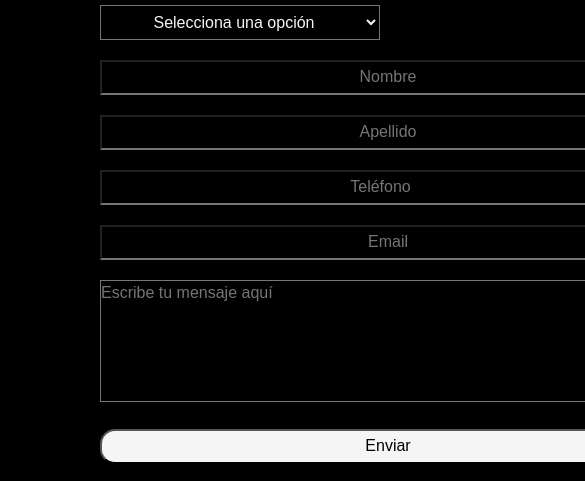
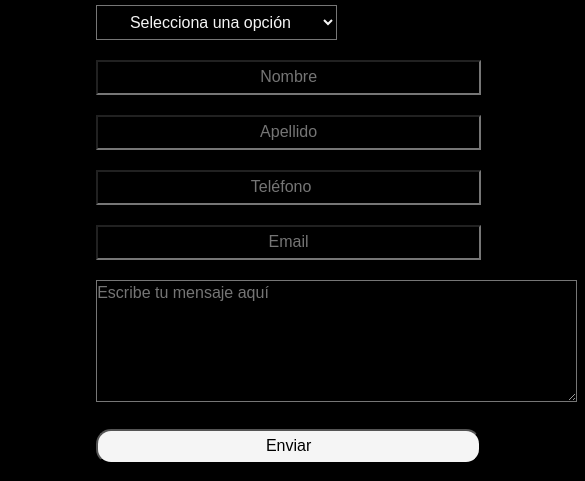
Before and after one commit to mbbujan/loremgym, a plain HTML site: page pages/asociate.html in a window 390 px wide. Shown: the part 193-674 px from the top of the page, 585 px wide, since content can reach past the window. Drawn offline with nearby package versions, Linux system fonts and the light colour scheme.

Commit message:
asociate responsive

```diff
--- a/css/style.css
+++ b/css/style.css
@@ -112,7 +112,28 @@ td {
 .horarios .horarios-grilla td {
   text-align: center;
 }
+/*
+.asociate {
+  color: #edaa44;
+  font-family: "Montserrat", sans-serif;
+}
+.asociate h2 {
+  text-align: center;
+  color: rgb(247, 227, 147);
+}
+.asociate .asociate-formulario {
+  display: flex;
 
+  flex-flow: row-reverse wrap;
+  justify-content: space-evenly;
+  align-items: center;
+}
+
+.asociate .asociate-formulario .asociate-datos{
+  margin: auto;
+  width: 90%;
+  max-width: 250px;
+}*/
 .asociate {
   color: #edaa44;
   font-family: "Montserrat", sans-serif;
@@ -130,9 +151,10 @@ td {
 }
 
 .asociate .asociate-formulario form select {
-  margin-left: 100px;
+  margin-left: 20%;
   background: transparent;
-  width: 280px;
+  width: 50%;
+  max-width: 250px;
   height: 35px;
   color: whitesmoke;
   text-align: center;
@@ -140,7 +162,7 @@ td {
 
 .asociate .asociate-formulario form input {
   margin-top: 20px;
-  margin-left: 100px;
+  margin-left: 20%;
   background: transparent;
   /*width: 280px;  */
   width: 80%;
@@ -150,18 +172,19 @@ td {
 
 .asociate .asociate-formulario form textarea {
   margin-top: 20px;
-  margin-left: 100px;
+  margin-left: 20%;
   background: transparent;
   color: #edaa44;
 }
 
 .asociate .asociate-formulario #asociate-boton {
   margin-top: 20px;
-  margin-left: 100px;
+  margin-left: 20%;
   border-radius: 15px;
   color: black;
   background-color: whitesmoke;
 }
+
 
 .comollegar {
   color: rgb(247, 227, 147);
--- a/pages/asociate.html
+++ b/pages/asociate.html
@@ -96,12 +96,13 @@
                 id="mensaje"
                 name="mensaje"
                 placeholder="Escribe tu mensaje aquí"
-                cols="65"
+                cols="50"
                 rows="5"
                 required
               ></textarea>
             </div>
             <input id="asociate-boton" type="submit" value="Enviar" />
+
           </form>
         </div>
       </section>
```
